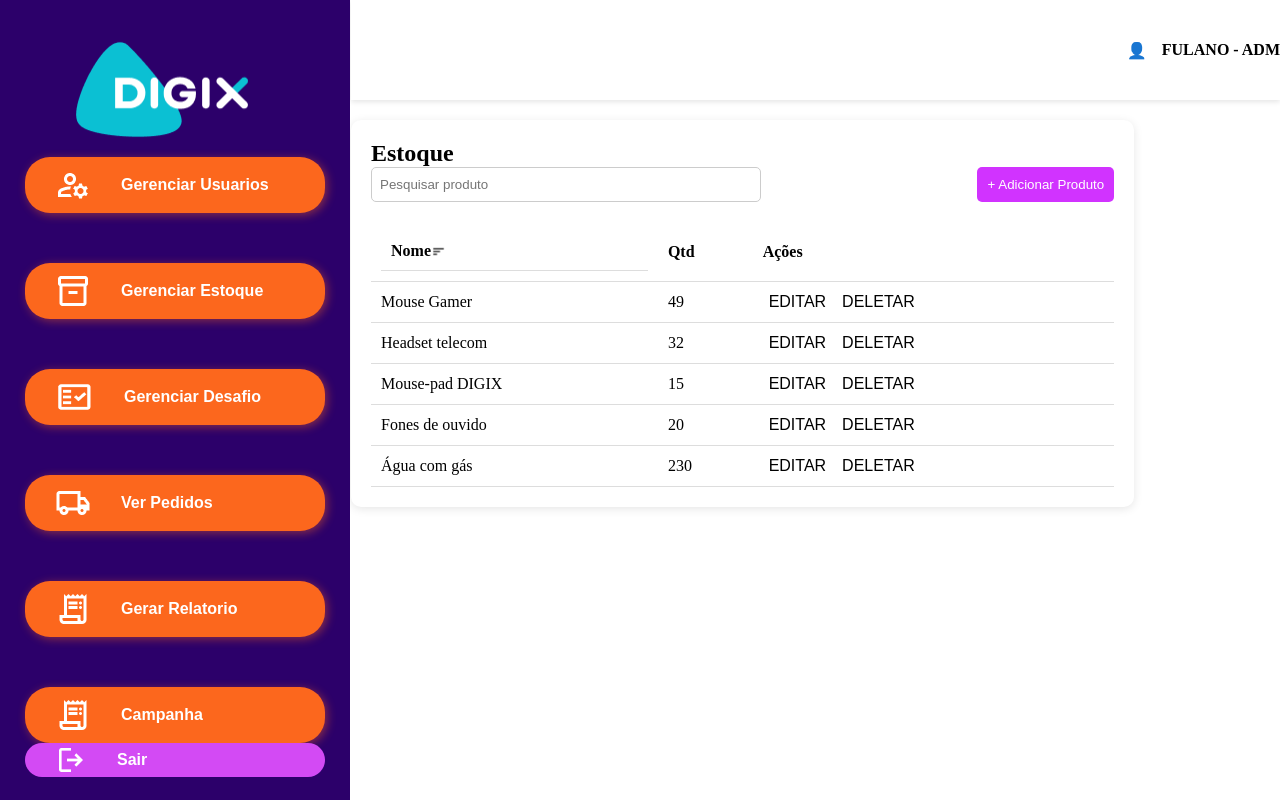
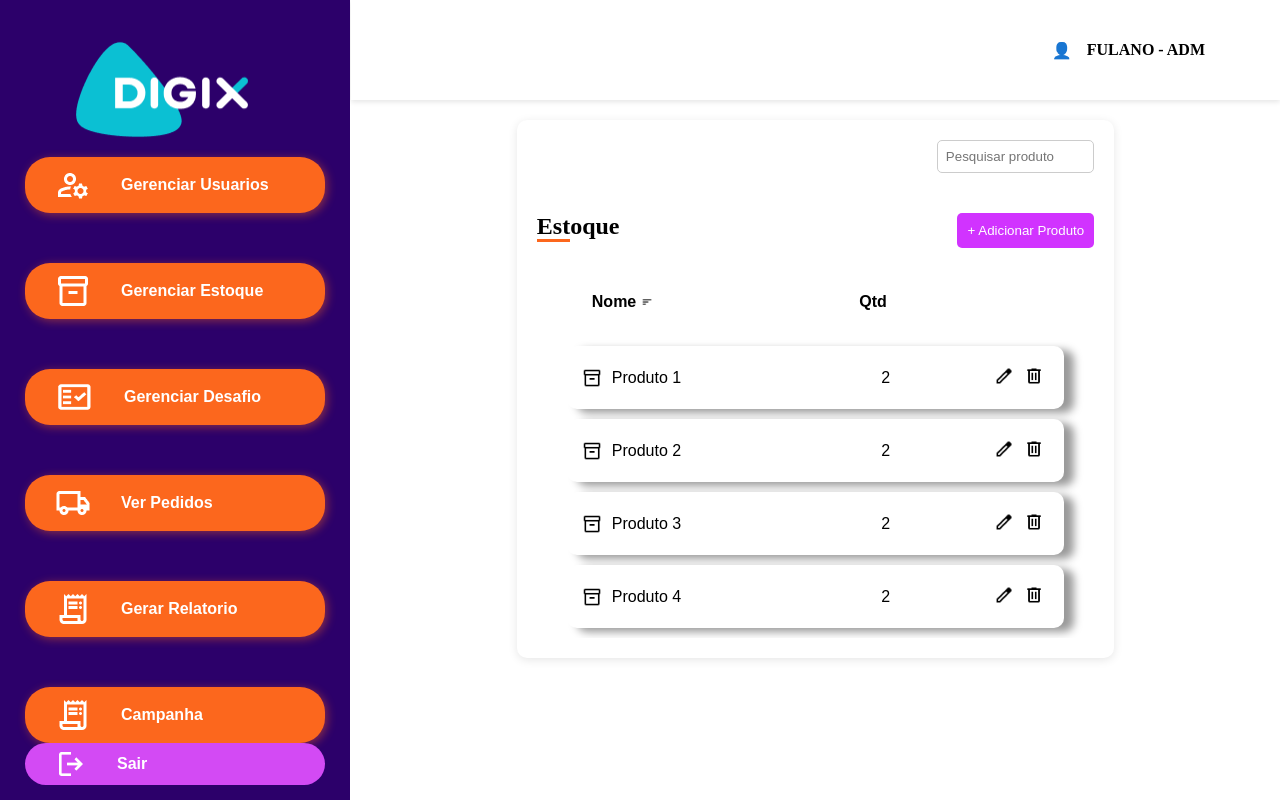
Before and after one commit to kinokano/Digicoin, a Django app: page /listaEstoque/ in a window 1280 px wide. Run offline with Django 5.2, Linux system fonts and the light colour scheme.

Commit message:
atualizando pagina do estoque com js

```diff
--- a/Digicoin/api/static/css/AdmCss/listaEstoque.css
+++ b/Digicoin/api/static/css/AdmCss/listaEstoque.css
@@ -1,4 +1,7 @@
-
+.menucentro{
+    display: flex;
+    justify-content: center;
+}
 
 .principal{
     margin-left: 351px;
@@ -22,33 +25,63 @@ header {
     display: flex;
     align-items: center;
     font-weight: bold;
+    padding-right: 75px;
 }
 
 .icone-perfil {
     margin-right: 15px;
 }
 
+.barra-pesquisa{
+    display: flex;
+    justify-content: end;
+
+}
 .estoque-container {
     background: white;
     padding: 20px;
     margin-top: 20px;
     border-radius: 10px;
     box-shadow: 0 2px 10px rgba(0, 0, 0, 0.1);
-    width: 80%;
+    width: 60%;
 }
 
-.busca-adicionar {
+.cabecalho {
     display: flex;
     justify-content: space-between;
     margin-bottom: 20px;
+    padding-top: 40px;
+}
+
+.imagemestoque{
+    display: flex;
+    height: 30px;
+    width: 30px;
+    padding-right: 10px;
+
+
 }
 
 .pesquisa {
     padding: 8px;
-    width: 50%;
+    width: 25%;
     border: 1px solid #ccc;
     border-radius: 5px;
 }
+
+.nome-produto{
+    display: flex;
+    /* justify-content: center; */
+    align-items: center;
+}
+
+.imagemedicao, .imagemdelete{
+    display: flex;
+    height: 25px;
+    width: 25px;
+}
+
+
 
 .btn-adicionar {
     background-color: #d133ff;
@@ -59,10 +92,6 @@ header {
     cursor: pointer;
 }
 
-table {
-    width: 100%;
-    border-collapse: collapse;
-}
 
 .iconesort{
     display: flex;
@@ -72,19 +101,124 @@ table {
     border-bottom: 1px solid #ddd;
 }
 
-th, td {
-    padding: 10px;
-    text-align: left;
-    border-bottom: 1px solid #ddd;
-}
 
-th {
-    font-weight: bold;
-}
 
 .editar, .deletar {
     border: none;
     background: none;
     cursor: pointer;
-    font-size: 16px;
 }
+
+.tabela-cell-quantidade{
+    text-align: end;
+}
+
+
+.tabela-cell.quantidade{
+    text-align: end;
+}
+
+.traco{
+    border-bottom: solid 3px #FC671D;
+}
+
+
+
+
+
+
+
+
+
+
+
+
+
+
+
+
+
+
+
+
+
+
+
+
+
+.tabela {
+    display: flex;
+    flex-direction: column;
+    width: 100%;
+    max-width: 900px;
+    margin: auto;
+    border-radius: 10px;
+    overflow: hidden;
+    font-family: Arial, sans-serif;
+}
+
+.tabela-head {
+    background: white;
+    font-weight: bold;
+    padding: 10px;
+    /* border-bottom: 2px solid #ddd; */
+}
+
+.tabela-row {
+    display: flex;
+    align-items: center;
+    background: white;
+    padding: 10px;
+    margin-right: 30px;
+    margin-left: 30px;
+    border-radius: 10px;
+    margin-bottom: 10px;
+    box-shadow: 10px 4px 8px rgba(0, 0, 0, 0.4);
+}
+
+.tabela-row.header {
+    font-weight: bold;
+    background: white;
+    box-shadow: none;
+    text-align: left;
+}
+
+.tabela-cell {
+    flex: 1;
+    padding: 5px;
+    text-align: left;
+}
+
+.nome {
+    display: flex;
+    align-items: center;
+}
+
+.icone {
+    width: 20px;
+    height: auto;
+    margin-right: 10px;
+}
+
+.sort-icon {
+    width: 12px;
+    margin-left: 5px;
+    cursor: pointer;
+}
+
+.acoes {
+    display: flex;
+    justify-content: flex-end;
+}
+
+button {
+    border: none;
+    background: none;
+    cursor: pointer;
+    padding: 5px;
+}
+
+.editar img, .deletar img {
+    width: 20px;
+    height: 20px;
+}
--- a/Digicoin/api/templates/AdmHtml/listaEstoque.html
+++ b/Digicoin/api/templates/AdmHtml/listaEstoque.html
@@ -25,64 +25,40 @@
                 <span class="usuario">FULANO - ADM</span>
             </div>
         </header>
-        <main>
+        <main class="menucentro">
             <div class="estoque-container">
-                <h2>Estoque</h2>
-                <div class="busca-adicionar">
-                    <input type="text" placeholder="Pesquisar produto" class="pesquisa">
+                <div class="barra-pesquisa"><input type="text" placeholder="Pesquisar produto" class="pesquisa"></div>
+                <div class="cabecalho">
+                    <h2><span class="traco">Est</span>oque</h2>
                     <button class="btn-adicionar">+ Adicionar Produto</button>
                 </div>
-                <table>
-                    <thead>
-                        <tr>
-                            <th><div class="iconesort">Nome <img class="imagemsort" src="{% static 'img/imgRanking/sort.png' %}" alt="Sort"></div></th>
-                            <th>Qtd</th>
-                            <th>Ações</th>
-                        </tr>
-                    </thead>
-                    <tbody>
-                        <tr>
-                            <td>Mouse Gamer</td>
-                            <td>49</td>
-                            <td>
-                                <button class="editar">EDITAR</button>
-                                <button class="deletar">DELETAR</button>
-                            </td>
-                        </tr>
-                        <tr>
-                            <td>Headset telecom</td>
-                            <td>32</td>
-                            <td>
-                                <button class="editar">EDITAR</button>
-                                <button class="deletar">DELETAR</button>
-                            </td>
-                        </tr>
-                        <tr>
-                            <td>Mouse-pad DIGIX</td>
-                            <td>15</td>
-                            <td>
-                                <button class="editar">EDITAR</button>
-                                <button class="deletar">DELETAR</button>
-                            </td>
-                        </tr>
-                        <tr>
-                            <td>Fones de ouvido</td>
-                            <td>20</td>
-                            <td>
-                                <button class="editar">EDITAR</button>
-                                <button class="deletar">DELETAR</button>
-                            </td>
-                        </tr>
-                        <tr>
-                            <td>Água com gás</td>
-                            <td>230</td>
-                            <td>
-                                <button class="editar">EDITAR</button>
-                                <button class="deletar">DELETAR</button>
-                            </td>
-                        </tr>
-                    </tbody>
-                </table>
+                <div class="tabela">
+                    <div class="tabela-head">
+                        <div class="tabela-row header">
+                            <div class="tabela-cell nome">Nome <img class="sort-icon" src="{% static 'img/imgRanking/sort.png' %}" alt="Sort"></div>
+                            <div class="tabela-cell quantidade">Qtd</div>
+                            <div class="tabela-cell acoes"></div>
+                        </div>
+                    </div>
+                    <div class="tabela-body">
+                        {% for item in estoque %}
+                        <div class="tabela-row">
+                            <div class="tabela-cell nome">
+                                <img class="icone" src="{% static 'img/gerenciarEstoqueBlack.png' %}" alt="">
+                                {{item.nome}}
+                            </div>
+                            <div class="tabela-cell quantidade">{{item.qtd}}</div>
+                            <div class="tabela-cell acoes">
+                                <button class="editar"><img src="{% static 'img/iconeEditar.png' %}" alt="editar"></button>
+                                <button class="deletar"><img src="{% static 'img/iconeDeletar.png' %}" alt="deletar"></button>
+                            </div>
+                        </div>
+                        {% endfor %}
+                    </div>
+                </div>
+
+                </div>
+
             </div>
         </main>
     </div>
--- a/Digicoin/api/views/web_views.py
+++ b/Digicoin/api/views/web_views.py
@@ -34,4 +34,32 @@ def cadastrarDesafio(request):
 def ranking(request):
     return render(request, 'UserHtml/ranking.html')
 def listaEstoque(request):
-    return render(request, 'AdmHtml/listaEstoque.html')
+    estoque = [
+
+    {
+        'id': 1,
+        'nome': "Produto 1 ",
+        'qtd': 2,
+        'valor': "1900",
+    },
+    {
+        'id': 2,
+        'nome': "Produto 2 ",
+        'qtd': 2,
+        'valor': "2900",
+    },
+    {
+        'id': 3,
+        'nome': "Produto 3 ",
+        'qtd': 2,
+        'valor': "3900",
+    },
+    {
+        'id': 4,
+        'nome': "Produto 4 ",
+        'qtd': 2,
+        'valor': "4900",
+    }
+
+    ]
+    return render(request, 'AdmHtml/listaEstoque.html', {'estoque': estoque})
```
Also changed, not shown: Digicoin/api/static/js/AdmJS/listaEstoque.js (added, +29 -0 lines), Digicoin/api/static/img/gerenciarEstoqueBlack.png (added), Digicoin/api/static/img/iconeDeletar.png (added), Digicoin/api/static/img/iconeEditar.png (added).
